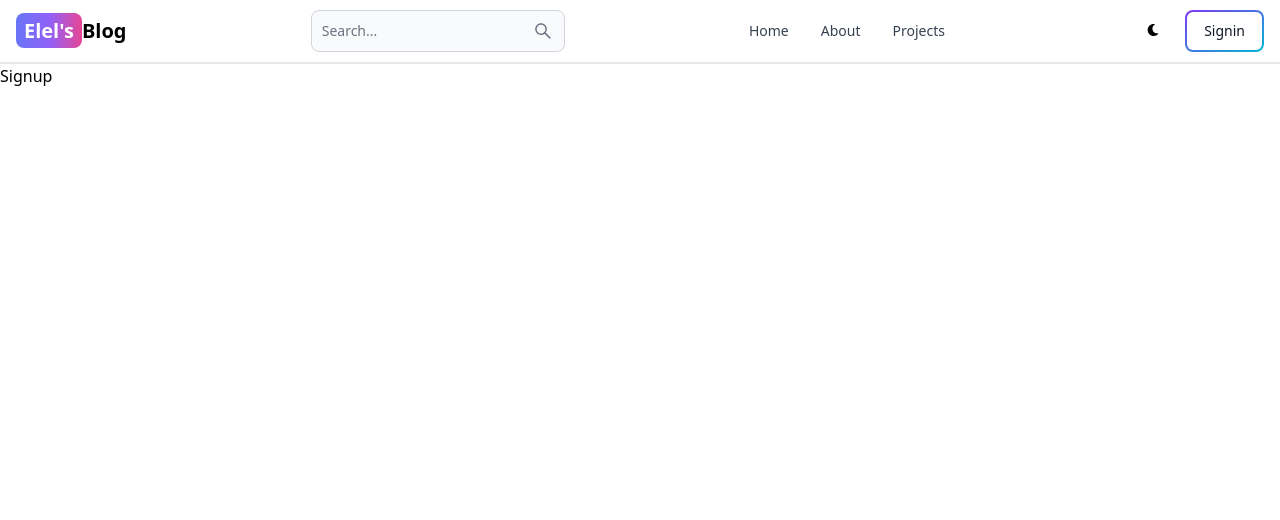
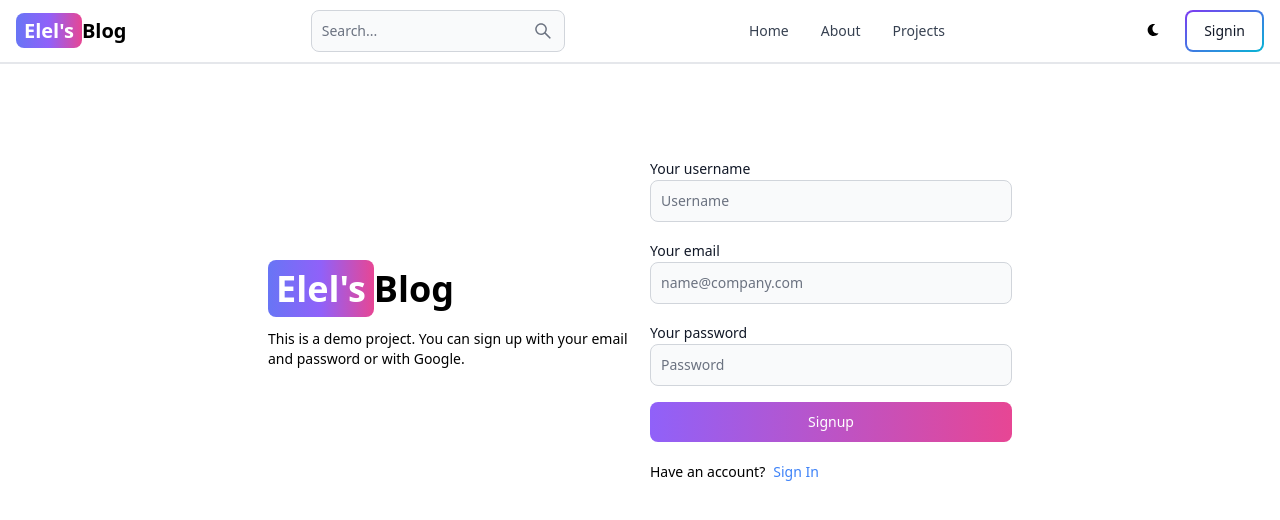
Before and after one commit to kalkidan-elel/mern-blog, a React (Vite) app in the folder client/: page /Signup in a window 1280 px wide. Shown: the top 520 px of the page. Built offline with nearby package versions, Linux system fonts and the light colour scheme.

Commit message:
Create signup page

```diff
--- a/client/src/pages/Signup.jsx
+++ b/client/src/pages/Signup.jsx
@@ -1,7 +1,64 @@
-import React from 'react'
+import React from 'react';
+import { Button, Label, TextInput } from 'flowbite-react';
+import { Link } from 'react-router-dom';
 
 export default function Signup() {
     return (
-        <div>Signup</div>
+        <div className='min-h-screen mt-20'>
+            <div className='flex p-3 max-w-3xl mx-auto flex-col md:flex-row md:items-center gap-5'>
+                {/* left */}
+                <div className='flex-1'>
+                    <Link to='/' className='font-bold dark:text-white text-4xl'>
+                        <span className='px-2 py-1 bg-gradient-to-r from-indigo-500 via-purple-500 to-pink-500 rounded-lg text-white'>
+                            Elel's
+                        </span>
+                        Blog
+                    </Link>
+                    <p className='text-sm mt-5'>
+                        This is a demo project. You can sign up with your email and password
+                        or with Google.
+                    </p>
+                </div>
+                {/* right */}
+                <div className='flex-1'>
+                    <form className='flex flex-col gap-4'>
+                        <div>
+                            <Label value='Your username' />
+                            <TextInput
+                                type='text'
+                                placeholder='Username'
+                                id='username'
+                            />
+                        </div>
+                        <div>
+                            <Label value='Your email' />
+                            <TextInput
+                                type='email'
+                                placeholder='name@company.com'
+                                id='email'
+                            />
+                        </div>
+                        <div>
+                            <Label value='Your password' />
+                            <TextInput
+                                type='password'
+                                placeholder='Password'
+                                id='password'
+                            />
+                        </div>
+                        <Button gradientDuoTone='purpleToPink' type='submit'>
+                            Signup
+                        </Button>
+
+                    </form>
+                    <div className='flex gap-2 text-sm mt-5'>
+                        <span>Have an account?</span>
+                        <Link to='/sign-in' className='text-blue-500'>
+                            Sign In
+                        </Link>
+                    </div>
+                </div>
+            </div>
+        </div>
     )
 }
```
